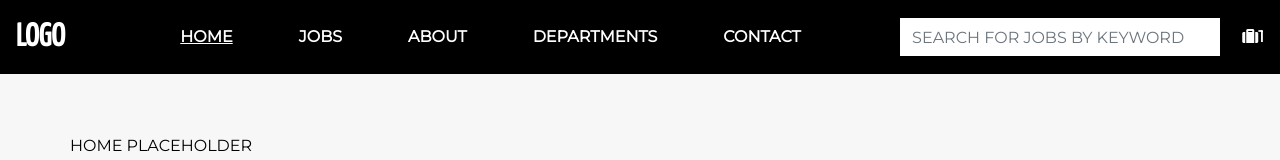
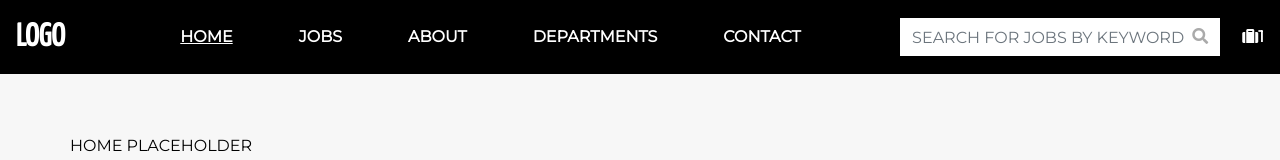
Before and after one commit to smolinska/career-platform, an Angular app: page /home in a window 1280 px wide. Shown: the top 160 px of the page. Built offline with nearby package versions, Linux system fonts and the light colour scheme.

Commit message:
add search button

```diff
--- a/src/app/layout/layout.component.html
+++ b/src/app/layout/layout.component.html
@@ -38,10 +38,12 @@
   </div>
 
   <div class="searchbar">
-    <form class="form-inline my-2 my-lg-0">
+    <form class="form-inline my-2 my-lg-0 search-wrapper">
       <input class="form-control search-input" type="search" placeholder="SEARCH FOR JOBS BY KEYWORD"
              aria-label="Search">
-      <!--<button class="btn btn-outline-success my-2 my-sm-0" type="submit">Search</button>-->
+      <button class="btn btn-outline-success my-2 my-sm-0 search-button" type="submit">
+        <i class="fas fa-search"></i>
+      </button>
     </form>
   </div>
   <div class="countbar">
--- a/src/app/layout/layout.component.scss
+++ b/src/app/layout/layout.component.scss
@@ -13,7 +13,7 @@
     padding: 0 25px;
     .nav-link {
       color: $white;
-      &--active {
+      &--active, &:hover {
         text-decoration: underline;
       }
     }
@@ -22,6 +22,22 @@
     min-width: 320px;
     border: none;
     border-radius: 0;
+  }
+  .search-wrapper {
+    position: relative;
+    .search-button {
+      position: absolute;
+      right: 0;
+      border: none;
+      color: $light-grey;
+      &:hover {
+        background-color: transparent;
+        color: $text-blue;
+      }
+      &:focus {
+        box-shadow: none;
+      }
+    }
   }
 }
 
```
